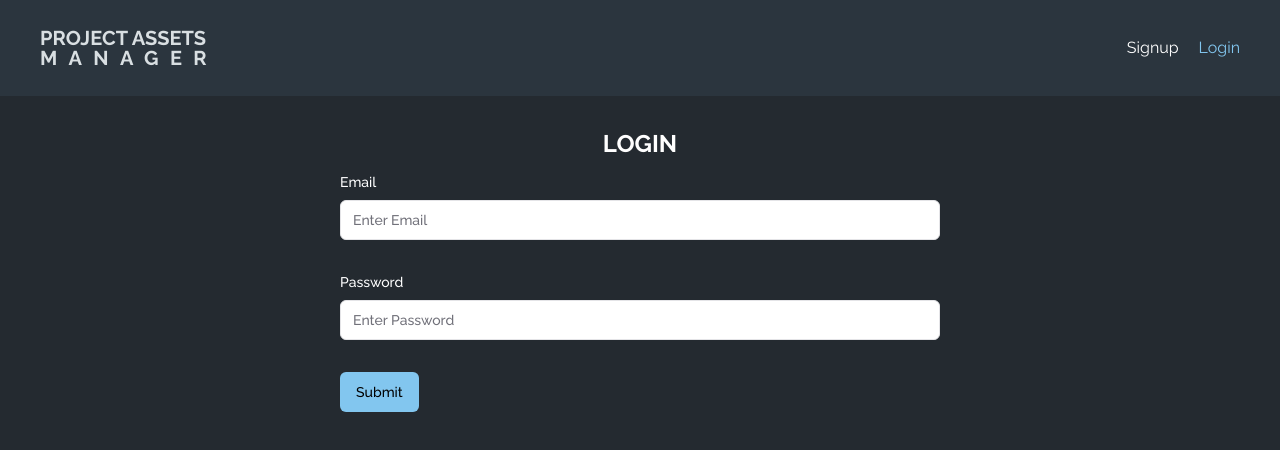
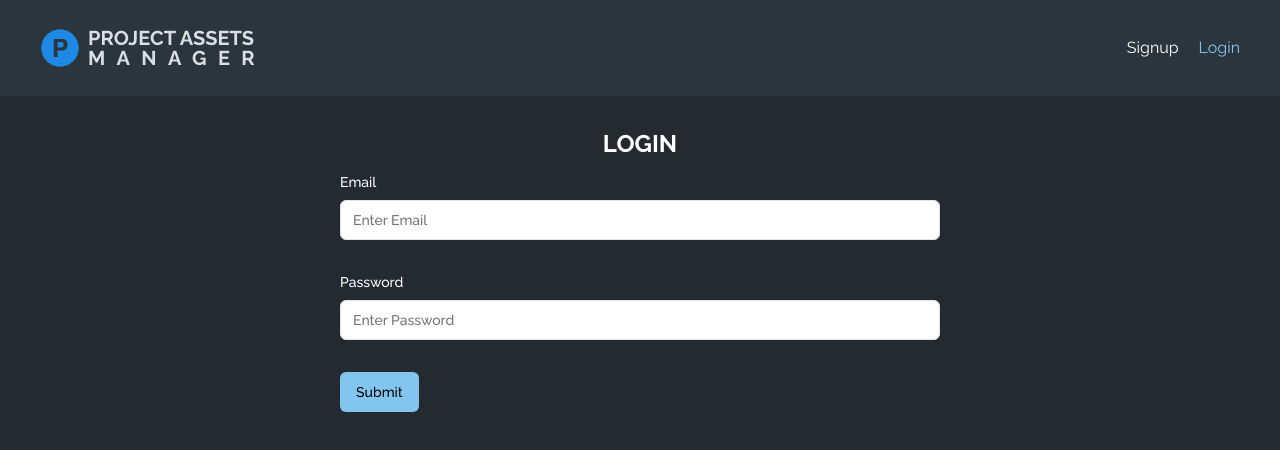
Before and after one commit to dhaval1625/project-assets-manager, a React (Vite) app in the folder frontend/: page /auth/login in a window 1280 px wide. Shown: the top 450 px of the page. Built offline with nearby package versions, Linux system fonts and the light colour scheme.

Commit message:
added logo and date

```diff
--- a/frontend/index.html
+++ b/frontend/index.html
@@ -3,7 +3,7 @@
 
 <head>
   <meta charset="UTF-8" />
-  <link rel="icon" type="image/svg+xml" href="/vite.svg" />
+  <link rel="icon" type="image/svg+xml" href="/logo.svg" />
   <meta name="viewport" content="width=device-width, initial-scale=1.0" />
   <link rel="preconnect" href="https://fonts.googleapis.com">
   <link rel="preconnect" href="https://fonts.gstatic.com" crossorigin>
--- a/frontend/src/components/icons/Icon.jsx
+++ b/frontend/src/components/icons/Icon.jsx
@@ -1,6 +1,10 @@
 export function CopyIcon() {
    return (
-      <svg className="w-4 h-4" xmlns="http://www.w3.org/2000/svg" viewBox="0 0 448 512">
+      <svg
+         className="w-4 h-4"
+         xmlns="http://www.w3.org/2000/svg"
+         viewBox="0 0 448 512"
+      >
          <path d="M384 336H192c-8.8 0-16-7.2-16-16V64c0-8.8 7.2-16 16-16l140.1 0L400 115.9V320c0 8.8-7.2 16-16 16zM192 384H384c35.3 0 64-28.7 64-64V115.9c0-12.7-5.1-24.9-14.1-33.9L366.1 14.1c-9-9-21.2-14.1-33.9-14.1H192c-35.3 0-64 28.7-64 64V320c0 35.3 28.7 64 64 64zM64 128c-35.3 0-64 28.7-64 64V448c0 35.3 28.7 64 64 64H256c35.3 0 64-28.7 64-64V416H272v32c0 8.8-7.2 16-16 16H64c-8.8 0-16-7.2-16-16V192c0-8.8 7.2-16 16-16H96V128H64z" />
       </svg>
    );
@@ -8,8 +12,30 @@ export function CopyIcon() {
 
 export function CloseIcon() {
    return (
-      <svg className="w-4 h-4" xmlns="http://www.w3.org/2000/svg" viewBox="0 0 384 512">
+      <svg
+         className="w-4 h-4"
+         xmlns="http://www.w3.org/2000/svg"
+         viewBox="0 0 384 512"
+      >
          <path d="M376.6 84.5c11.3-13.6 9.5-33.8-4.1-45.1s-33.8-9.5-45.1 4.1L192 206 56.6 43.5C45.3 29.9 25.1 28.1 11.5 39.4S-3.9 70.9 7.4 84.5L150.3 256 7.4 427.5c-11.3 13.6-9.5 33.8 4.1 45.1s33.8 9.5 45.1-4.1L192 306 327.4 468.5c11.3 13.6 31.5 15.4 45.1 4.1s15.4-31.5 4.1-45.1L233.7 256 376.6 84.5z" />
       </svg>
    );
 }
+
+export function Logo() {
+   return (
+      <svg
+         xmlns="http://www.w3.org/2000/svg"
+         viewBox="0 0 64 64"
+      >
+         <path
+            fill="#1e88e5"
+            d="M33.543 22.531h-5.464v8.543h5.464c1.384 0 2.46-.348 3.228-1.043s1.151-1.797 1.151-3.307-.384-2.586-1.151-3.229-1.844-.964-3.228-.964"
+         ></path>
+         <path
+            fill="#1e88e5"
+            d="M31.999 2c-16.568 0-30 13.432-30 30s13.432 30 30 30C48.568 62 62 48.568 62 32S48.568 2 31.999 2m9.398 31.949c-1.699 1.418-4.125 2.125-7.277 2.125h-6.041v10.434h-6.023V17.492h12.458c2.872 0 5.162.748 6.87 2.244 1.707 1.496 2.562 3.813 2.562 6.949-.001 3.424-.85 5.846-2.549 7.264"
+         ></path>
+      </svg>
+   );
+}
--- a/frontend/src/components/layouts/Navbar.jsx
+++ b/frontend/src/components/layouts/Navbar.jsx
@@ -3,6 +3,7 @@ import { Button } from '@/components/ui/button';
 import { useDispatch, useSelector } from 'react-redux';
 import { Fragment } from 'react';
 import { authActions } from '@/store/auth-slice';
+import { Logo } from '../icons/Icon';
 
 function Navbar() {
    const linkClasses = ({ isActive }) =>
@@ -23,10 +24,15 @@ function Navbar() {
             <ul className="flex items-center space-x-5">
                <li>
                   <Link
-                     className="text-white-100 font-bold text-xl leading-none"
+                     className="text-white-100 font-bold text-xl leading-none flex items-center space-x-2"
                      to="/"
                   >
-                     <p>PROJECT ASSETS</p> <p className="tracking-[11.3px]">MANAGER</p>
+                     <div className="icon max-w-10">
+                        <Logo />
+                     </div>
+                     <div>
+                        <p>PROJECT ASSETS</p> <p className="tracking-[11.3px]">MANAGER</p>
+                     </div>
                   </Link>
                </li>
                {isAuth && (
@@ -40,7 +46,10 @@ function Navbar() {
                         </NavLink>
                      </li>
                      <li>
-                        <NavLink className={linkClasses} to="/recent">
+                        <NavLink
+                           className={linkClasses}
+                           to="/recent"
+                        >
                            Current Projects
                         </NavLink>
                      </li>
@@ -81,7 +90,7 @@ function Navbar() {
                ) : (
                   <Fragment>
                      <li>
-                        <h3 className='text-sm font-semibold text-white'>Hi, {userName}</h3>
+                        <h3 className="text-sm font-semibold text-white">Hi, {userName}</h3>
                      </li>
                      <li>
                         <Button
--- a/frontend/src/components/main/ProjectItem.jsx
+++ b/frontend/src/components/main/ProjectItem.jsx
@@ -1,5 +1,5 @@
 import { Card, CardContent, CardFooter, CardHeader, CardTitle } from '@/components/ui/card';
-import { copyToClipboard, isValidUrl } from '@/utils/helper';
+import { copyToClipboard, formatDate, isValidUrl } from '@/utils/helper';
 import { projectElements } from '@/utils/project-config';
 import { Tooltip, TooltipContent, TooltipProvider, TooltipTrigger } from '@/components/ui/tooltip';
 import { Button, buttonVariants } from '../ui/button';
@@ -78,6 +78,7 @@ function ProjectItem({ details }) {
          </CardHeader>
          <CardContent>
             <ul className="space-y-4">
+               <li className=''>{formatDate(details.createdAt)}</li>
                {projectElements.map(
                   (item) =>
                      details[item.handle] && (
--- a/frontend/src/components/main/RenderProjects.jsx
+++ b/frontend/src/components/main/RenderProjects.jsx
@@ -22,6 +22,8 @@ function RenderProjects({ url, queryKey, fallback }) {
    if (data.length === 0)
       return <h1 className="font-medium text-2xl">{fallback}</h1>;
 
+   console.log(data);
+
    return (
       <div className="grid grid-cols-3 xl:grid-cols-4 gap-4">
          {data.map((item) => (
--- a/frontend/src/css/main.tailwind.css
+++ b/frontend/src/css/main.tailwind.css
@@ -20,3 +20,12 @@ body {
 .link-full {
    max-width: 600px;
 }
+
+.icon {
+   @apply flex overflow-hidden
+}
+
+.icon svg {
+   max-width: 100%;
+   width: 100%;
+}
--- a/frontend/src/utils/helper.js
+++ b/frontend/src/utils/helper.js
@@ -48,3 +48,13 @@ export function displayMessage(message, isError) {
       width: '350px',
    });
 }
+
+const dateOptions = {
+   year: 'numeric',
+   month: 'short',
+   day: 'numeric',
+};
+
+export function formatDate(date) {
+   return new Date(date).toLocaleDateString('en-US', dateOptions);
+};
```
Also changed, not shown: frontend/public/logo.svg (added).
